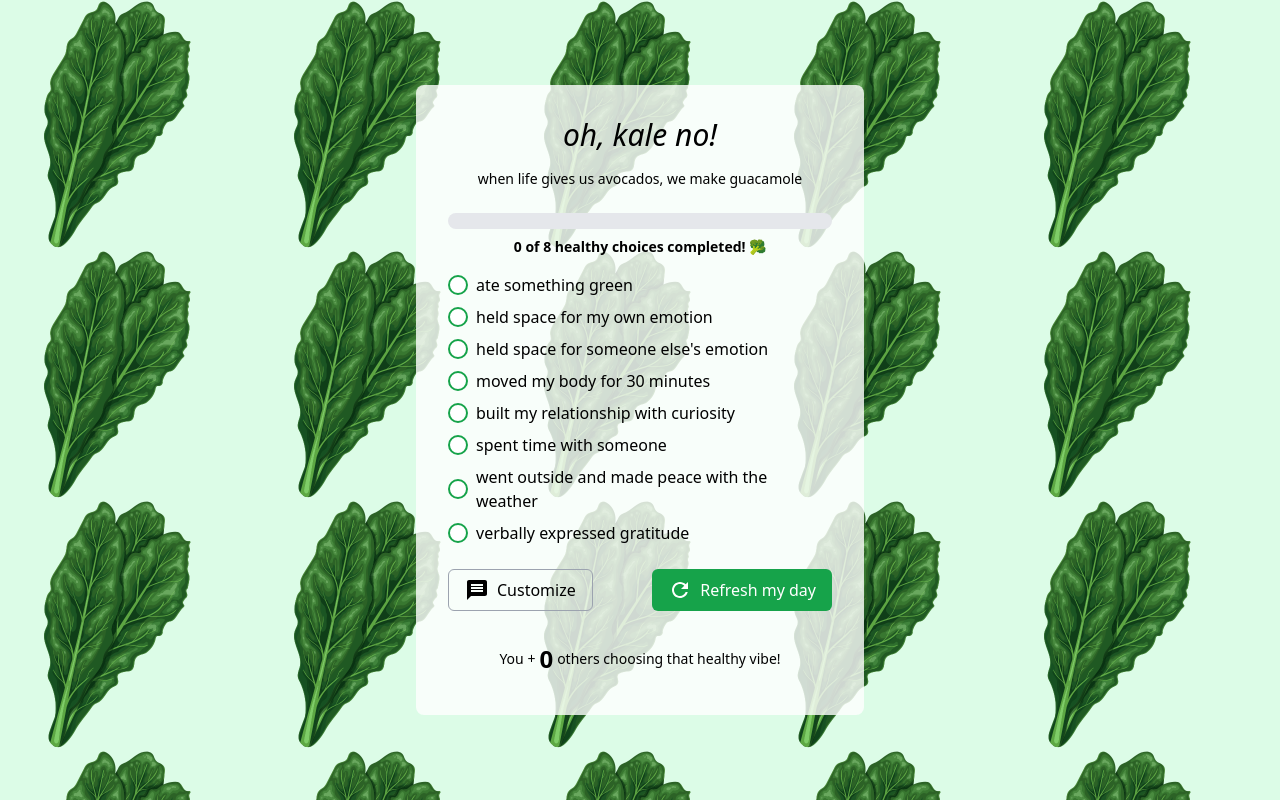
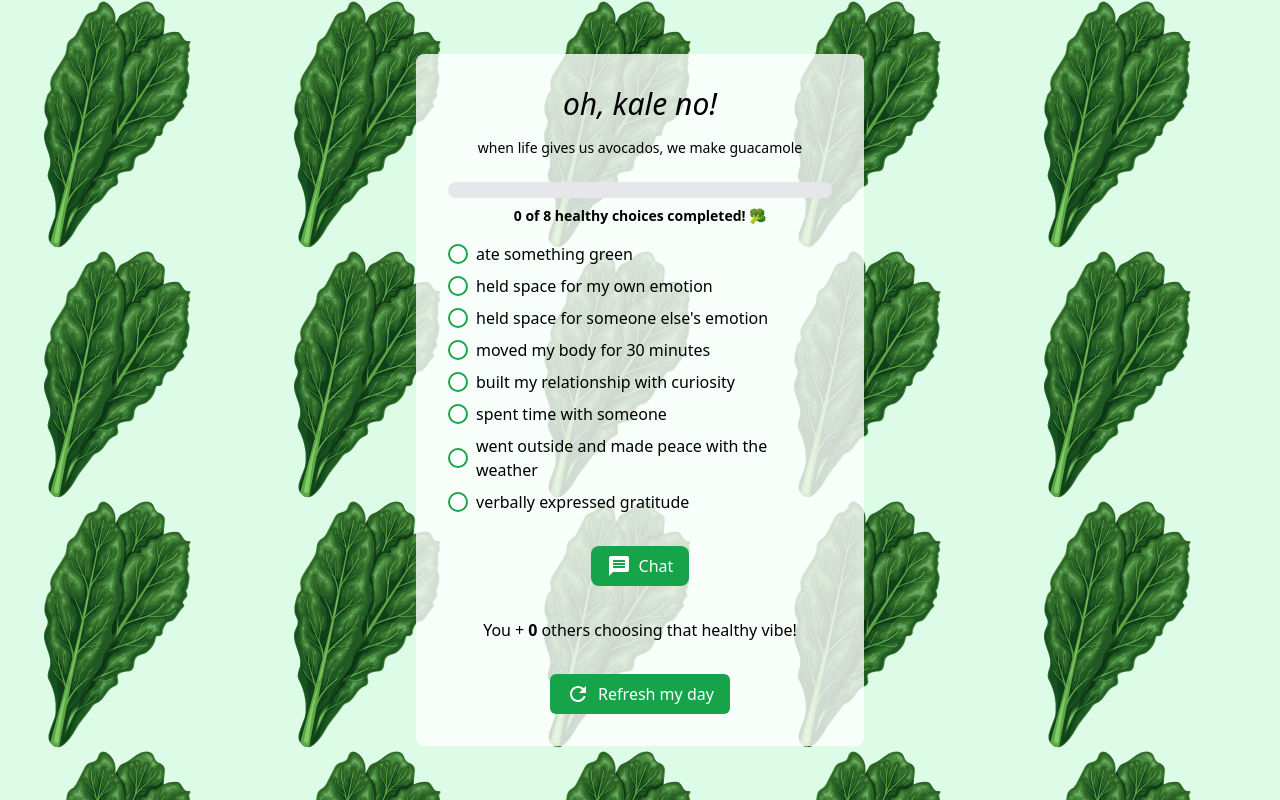
Before and after one commit to lana-z/oh-kale-no, a React (Vite) app: page / in a window 1280 px wide. Built offline with nearby package versions, Linux system fonts and the light colour scheme; no server answers.

Commit message:
adjust styling elements

```diff
--- a/src/App.jsx
+++ b/src/App.jsx
@@ -59,6 +59,10 @@ function App() {
     return () => clearInterval(interval);
   }, []);
 
+  const toggleChat = () => {
+    setShowChat(!showChat);
+  };
+
   return (
     <div
       className="min-h-screen flex flex-col items-center justify-center bg-green-100 bg-[url('/kale.png')] bg-repeat p-4 sm:p-6 md:p-8 responsive-bg"
@@ -84,18 +88,13 @@ function App() {
           ))}
         </div>
 
-        <div className="mt-6 flex justify-between">
+        <div className="my-8 flex justify-center">
           <button
-            className="bg-transparent border border-gray-400 rounded-md px-3 py-1 text-sm sm:px-4 sm:py-2 sm:text-base flex items-center hover:bg-gray-100"
-            onClick={() => setShowChat(!showChat)}
+            onClick={toggleChat}
+            className="flex items-center bg-green-600 hover:bg-green-700 text-white px-4 py-2 rounded-lg transition-colors duration-200"
           >
-            <Message className="mr-2" /> Customize
-          </button>
-          <button
-            className="bg-green-600 text-white rounded-md px-3 py-1 text-sm sm:px-4 sm:py-2 sm:text-base flex items-center hover:bg-green-700"
-            onClick={() => window.location.reload()}
-          >
-            <Refresh className="mr-2" /> Refresh my day
+            <Message className="mr-2" />
+            Chat
           </button>
         </div>
 
@@ -104,10 +103,20 @@ function App() {
             <CustomCard content="Hey there, what would you like to focus on today?" />
           </div>
         )}
-        <div className="flex items-center justify-center space-x-1 mt-6 p-2">
-          <span className="text-sm">You + </span>
+
+        <div className="flex flex-wrap items-center justify-center gap-1 mt-6 mb-8 text-center">
+          <span className="text-sm md:text-base">You + </span>
           <AnimatedCounter value={visitCount} />
-          <span className="text-sm"> others choosing that healthy vibe!</span>
+          <span className="text-sm md:text-base">others choosing that healthy vibe!</span>
+        </div>
+
+        <div className="flex justify-center">
+          <button
+            className="bg-green-600 text-white rounded-md px-3 py-1 text-sm sm:px-4 sm:py-2 sm:text-base flex items-center justify-center hover:bg-green-700"
+            onClick={() => window.location.reload()}
+          >
+            <Refresh className="mr-2" /> Refresh my day
+          </button>
         </div>
       </div>
 
--- a/src/components/AnimatedCounter.jsx
+++ b/src/components/AnimatedCounter.jsx
@@ -18,7 +18,7 @@ export function AnimatedCounter({ value }) {
   return (
     <motion.span
       ref={ref}
-      className="tabular-nums text-2xl font-semibold"
+      className="text-sm md:text-base font-semibold"
     >
       {rounded}
     </motion.span>
--- a/src/components/Card.jsx
+++ b/src/components/Card.jsx
@@ -4,38 +4,61 @@ import { getClaudeResponse } from '../api_calls/ChatApi';
 function CustomCard({ content }) {
   const [userInput, setUserInput] = useState('');
   const [claudeResponse, setClaudeResponse] = useState('');
+  const [isLoading, setIsLoading] = useState(false);
 
   const handleInputChange = (e) => {
     setUserInput(e.target.value);
   };
 
+  const handleKeyPress = (e) => {
+    if (e.key === 'Enter' && !e.shiftKey) {
+      e.preventDefault();
+      handleSend();
+    }
+  };
+
   const handleSend = async () => {
-    if (userInput.trim()) {
+    if (userInput.trim() && !isLoading) {
+      setIsLoading(true);
+      try {
         const response = await getClaudeResponse(userInput);
         setClaudeResponse(response);
-      setUserInput(''); // Clear the input field after sending
+        setUserInput('');
+      } catch (error) {
+        setClaudeResponse("Oops! Let's try that again - like replanting a seed.");
+      } finally {
+        setIsLoading(false);
+      }
     }
   };
 
   return (
-    <div className="bg-white rounded-lg shadow-md p-4 m-5">
+    <div className="bg-white rounded-lg shadow-md p-4 mx-2 md:mx-5 my-5">
       <div>
         <p className="text-sm md:text-base mb-4">{content}</p>
+        <div className="flex flex-col md:flex-row gap-2">
           <input
             type="text"
             value={userInput}
             onChange={handleInputChange}
+            onKeyPress={handleKeyPress}
             placeholder="less screentime, creativity..."
-          className="w-full border rounded-md p-2 mb-2"
+            className="flex-1 border rounded-md p-2 focus:border-green-600 focus:outline-none focus:ring-1 focus:ring-green-600"
           />
           <button
             onClick={handleSend}
-          className="bg-green-600 text-white rounded-md px-3 py-1 hover:bg-green-700"
+            disabled={isLoading || !userInput.trim()}
+            className={`${
+              isLoading || !userInput.trim()
+                ? 'bg-gray-400'
+                : 'bg-green-600 hover:bg-green-700'
+            } text-white rounded-md px-4 py-2 transition-colors duration-200`}
           >
-          Send
+            {isLoading ? 'Sending...' : 'Send'}
           </button>
+        </div>
         {claudeResponse && (
-          <div className="mt-4 p-2 bg-gray-100 rounded-md">
+          <div className="mt-4 p-3 bg-gray-100 rounded-md">
             <p className="text-sm md:text-base">{claudeResponse}</p>
           </div>
         )}
```
Lines whose indentation alone changed are shown as unchanged.
